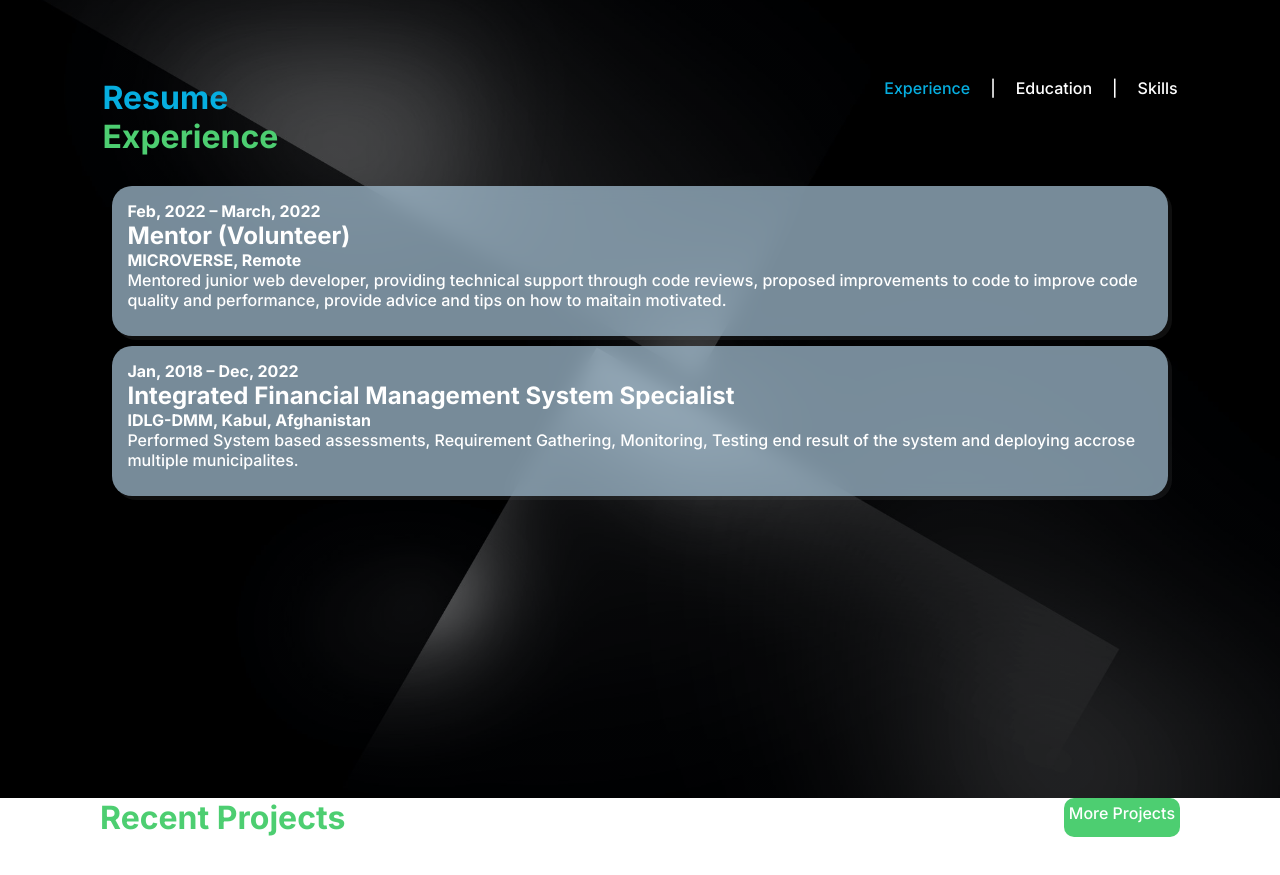
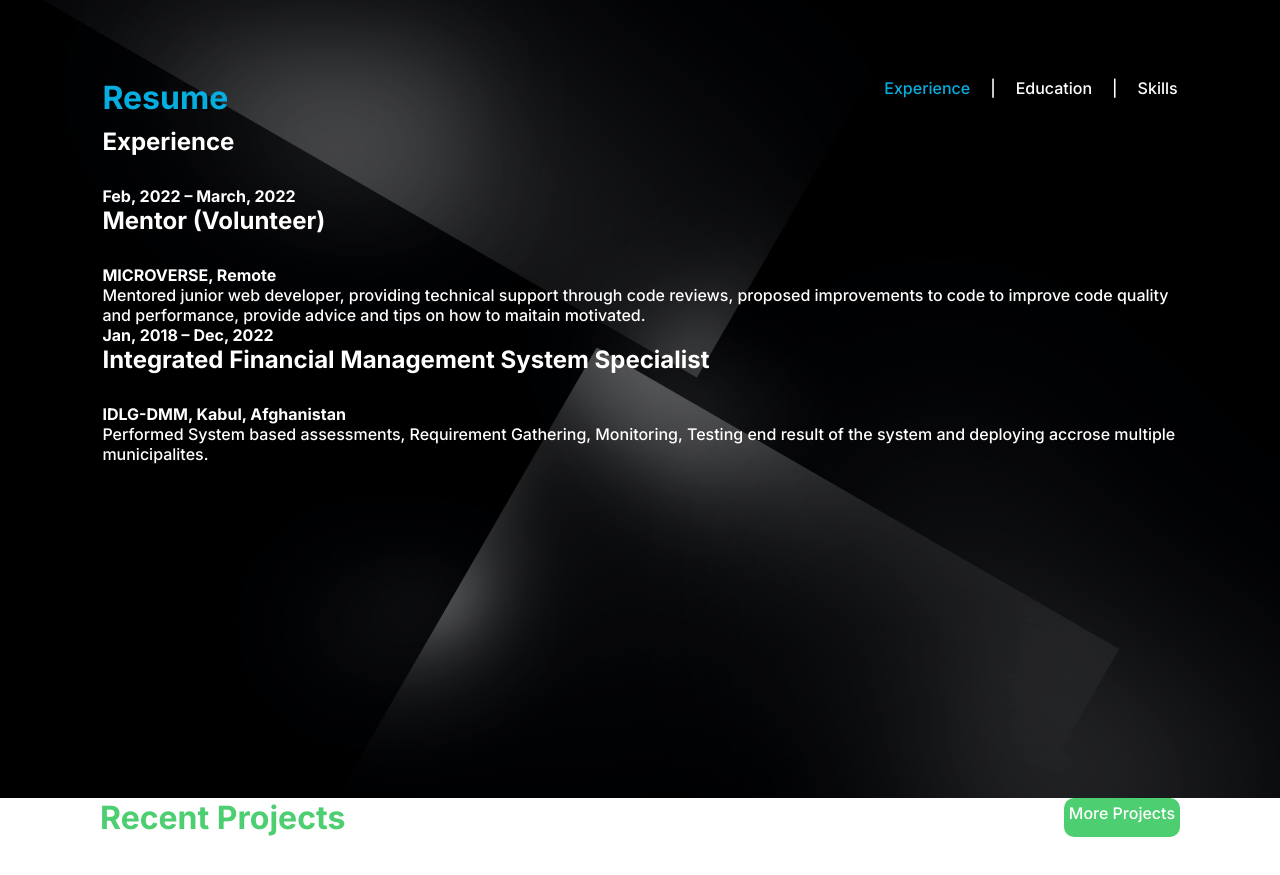
Before and after one commit to sediqullahbadakhsh/badakhsh-portfolio, a React (Create React App) app: page / in a window 1280 px wide. Shown: the part 1370-2245 px from the top of the page. Built offline with nearby package versions, Linux system fonts and the light colour scheme.

Commit message:
update education style

```diff
--- a/src/App.scss
+++ b/src/App.scss
@@ -3,6 +3,7 @@ $whiteOpacity: #ffffffa8;
 $blue: #06aee0;
 $gray: #2f2e2e;
 $black: #000;
+$grayOpacity: #4a4a4ae6;
 $font: "Inter", sans-serif;
 
 $green: #4dce71;
--- a/src/components/resume/Resume.scss
+++ b/src/components/resume/Resume.scss
@@ -17,65 +17,51 @@
     }
   }
 }
-.resume-header {
-  padding-bottom: 20px;
-  color: $green;
-  font-size: 2rem;
-}
-.resume-card {
-  margin: 10px;
-  min-height: 150px;
-  border-radius: 20px;
-  padding: 15px;
-  background: #b4d2e7a9;
-  -webkit-backdrop-filter: blur(15px);
-  backdrop-filter: blur(10px);
-  box-shadow: 4px 4px #5353532f;
-}
-.resume-card:hover {
-  background: #b4d2e73d;
-  -webkit-backdrop-filter: blur(5px);
-  backdrop-filter: blur(5px);
-}
-.skills-content {
+.resume-content {
+  padding-top: 10px;
   display: flex;
-  gap: 100px;
-  // justify-content: space-between;
-  .skill-card {
+  flex-direction: column;
+  align-items: center;
+  h2 {
+    padding-bottom: 30px;
+  }
+  .cards-container {
+    width: calc(100vw - 200px);
     display: flex;
-    flex-direction: column;
-    align-items: center;
-    -webkit-backdrop-filter: blur(15px);
-    backdrop-filter: blur(10px);
-    box-shadow: 4px 4px #5353532f;
-    width: 35%;
-    background: #b4d2e7a9;
-    border-radius: 20px;
-    padding: 15px;
-    margin-top: 20px;
-
-    .skills {
-      padding-top: 20px;
-      display: grid;
-      grid-template-columns: 1fr 1fr;
-      gap: 10px;
-      justify-content: center;
-      .techs {
-        padding: 0 40px;
+    flex-direction: row;
+    justify-content: space-around;
+    .resume-card {
+      background-color: $grayOpacity;
+      width: 320px;
+      padding: 10px;
+      border-radius: 10px;
+      .card-image {
         display: flex;
-        gap: 5px;
-        svg {
-          fill: $green;
-        }
-        .dificulty {
-          color: gray;
+        align-items: center;
+        justify-content: center;
+        img {
+          padding-bottom: 10px;
+          height: 200px;
         }
       }
+      h3 {
+        font-size: 1rem;
+        padding: 3px 0;
+        color: $blue;
+      }
+      .date,
+      .uniName {
+        font-size: 0.8rem;
+        padding: 3px 0;
+        font-weight: 100;
+      }
+      .description {
+        font-weight: 400;
+        font-size: 0.9;
+      }
+    }
+    .resume-card:hover {
+      box-shadow: $blue 0 0 8px 3px;
     }
   }
-  .skill-card:hover {
-    background: #b4d2e73d;
-    -webkit-backdrop-filter: blur(5px);
-    backdrop-filter: blur(5px);
-  }
 }
```
